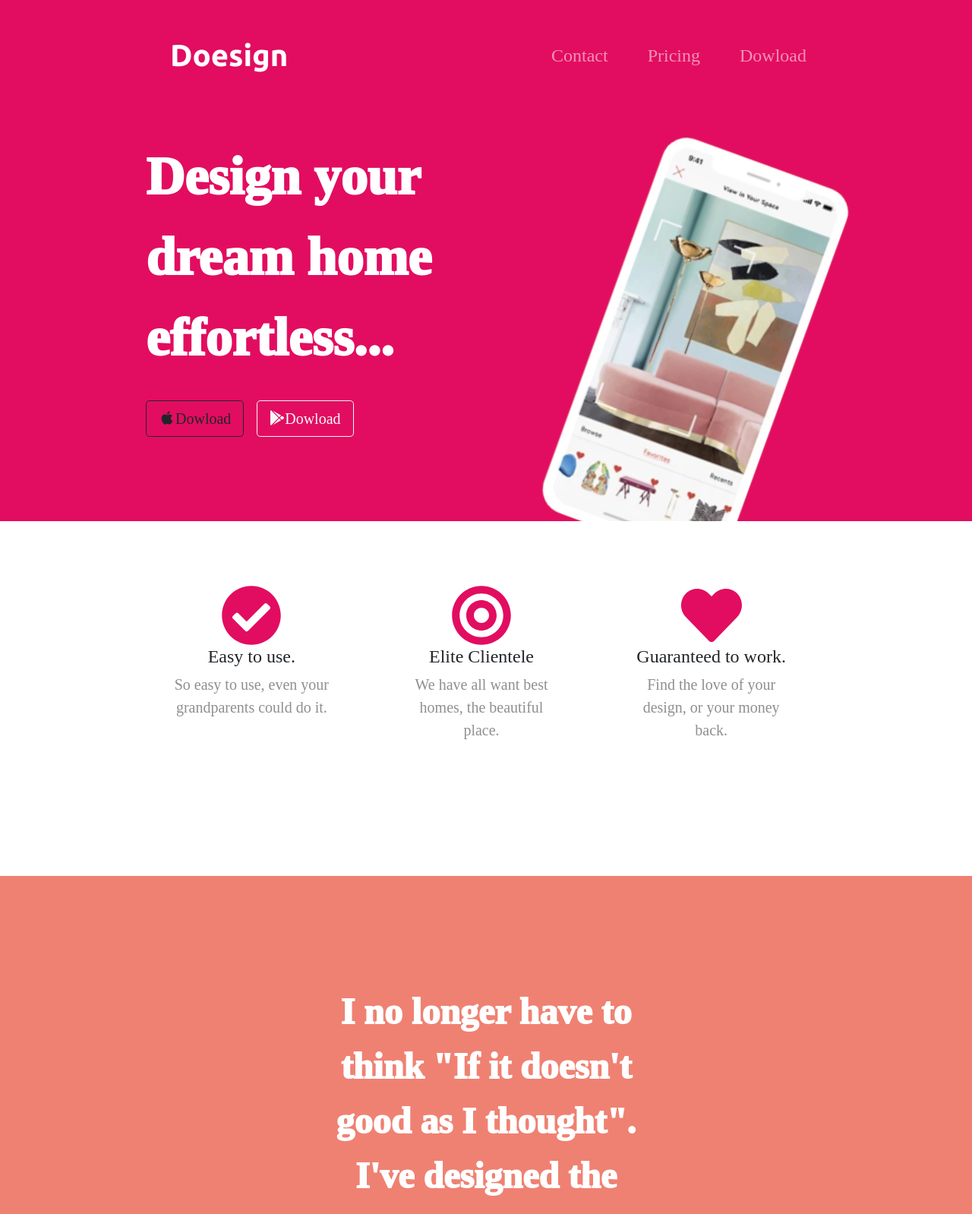
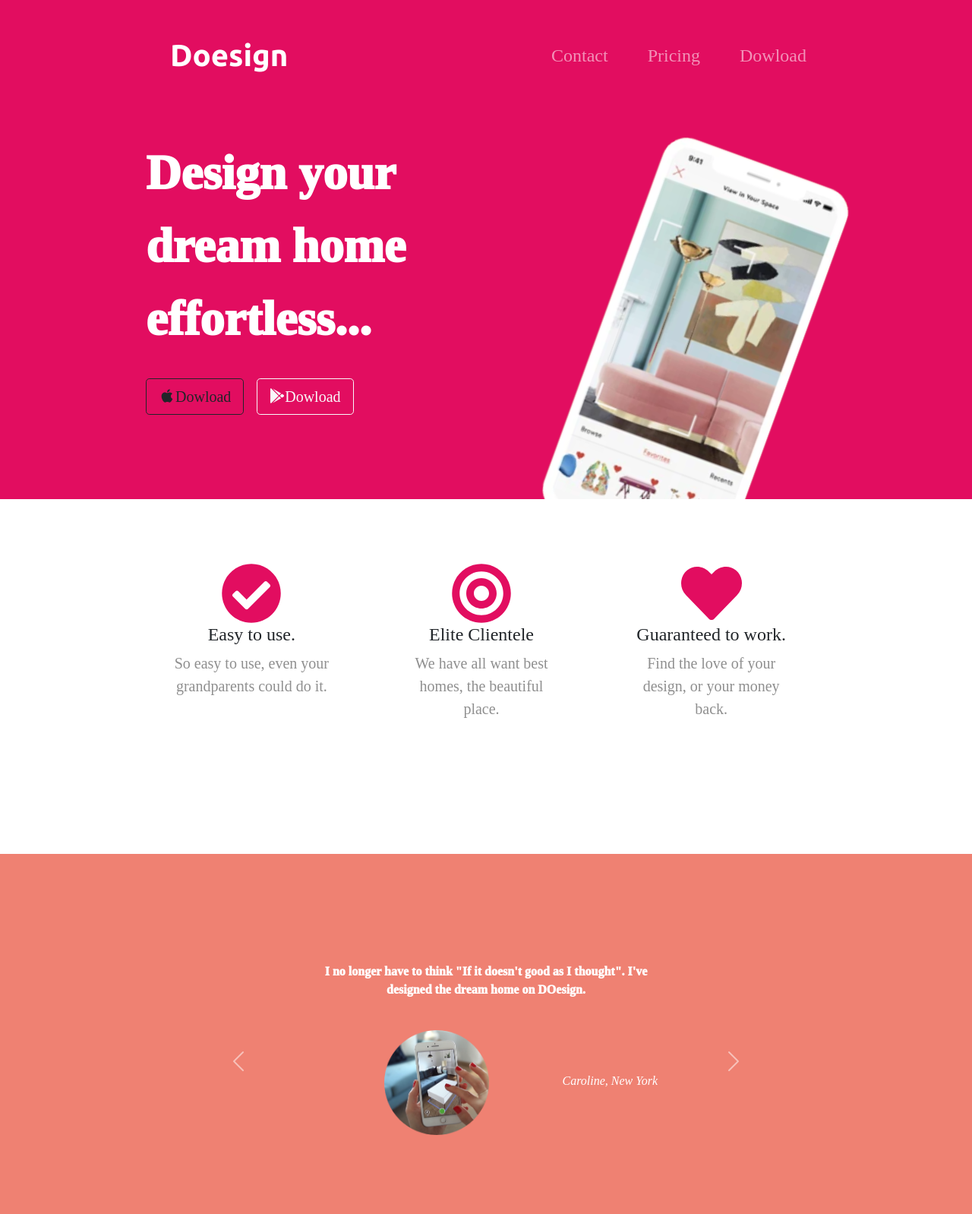
Before and after one commit to aleynaelmass/Doesign, a plain HTML site: page index.html in a window 1280 px wide. Shown: the top 1598 px of the page at 76% size. Drawn offline with nearby package versions, Linux system fonts and the light colour scheme.

Commit message:
Update styles.css

```diff
--- a/css/styles.css
+++ b/css/styles.css
@@ -171,7 +171,7 @@ color: #fff;
 
 .big-heading{
   font-family: 'Montserrat-Black';
-   font-size: 4.40rem;
+   font-size: 4.0rem;
     line-height: 1.5;
     font-weight: 1000;
 
@@ -213,7 +213,7 @@ color: #fff;
  z-index: 0;
 }
 .testimonial-text{
-  font-size: 3rem;
+  font-size: 1rem;
   line-height: 1.5;
 }
 
```
